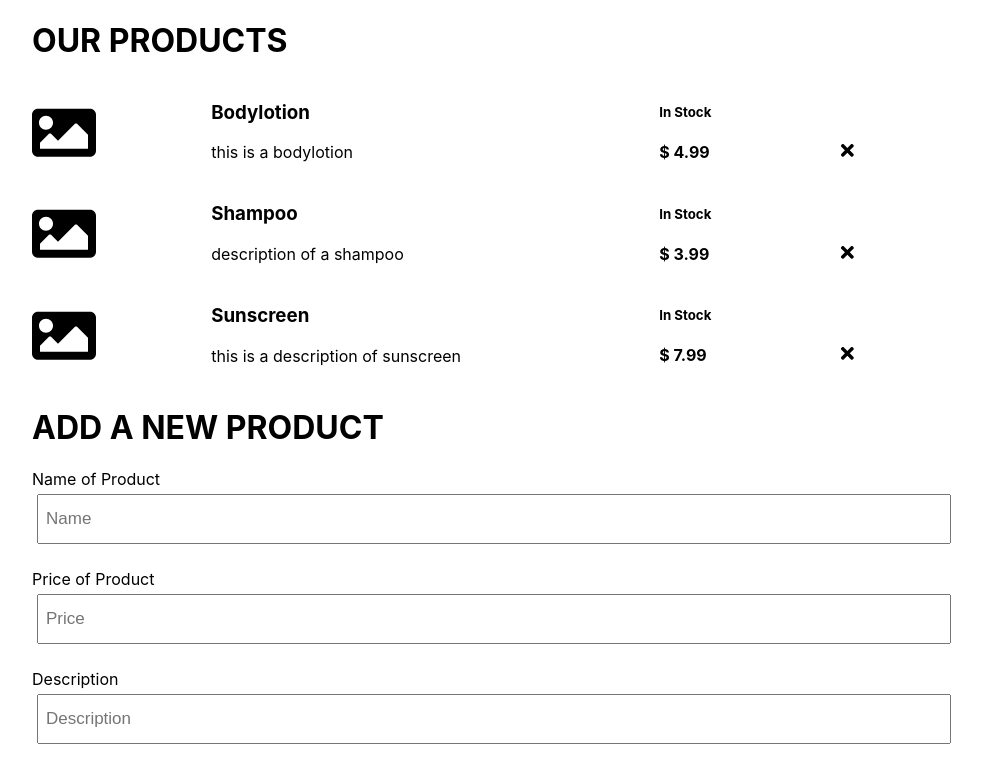
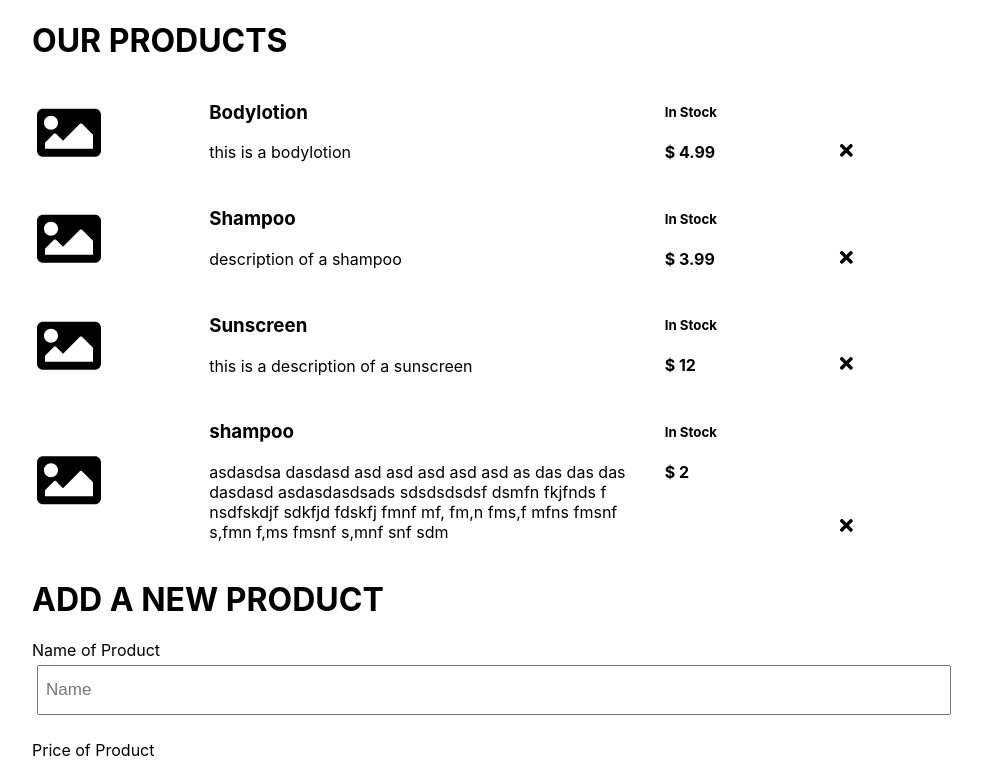
Before and after one commit to schuppli/product-page, a React (Create React App) app: page / in a window 1280 px wide. Shown: the top 764 px of the page, without its empty margins (160-1142 px from the left). Built offline with nearby package versions, Linux system fonts and the light colour scheme; data requests are answered from the project's data file.

Commit message:
added TODOs and some minor styling

```diff
--- a/db.json
+++ b/db.json
@@ -16,10 +16,17 @@
     },
     {
       "name": "Sunscreen",
-      "description": "this is a description of sunscreen",
-      "price": "7.99",
-      "stock": "6",
+      "description": "this is a description of a sunscreen",
+      "price": "12",
+      "stock": "14",
       "id": 5
+    },
+    {
+      "name": "shampoo",
+      "description": "asdasdsa dasdasd asd asd asd asd asd as das das das dasdasd asdasdasdsads sdsdsdsdsf dsmfn fkjfnds f nsdfskdjf sdkfjd fdskfj fmnf mf, fm,n fms,f mfns fmsnf s,fmn f,ms fmsnf s,mnf snf sdm",
+      "price": "2",
+      "stock": "3",
+      "id": 6
     }
   ]
 }
--- a/src/App.js
+++ b/src/App.js
@@ -49,7 +49,6 @@ function App() {
 
   return (
     <div className="App">
-
       <Products products={products} onDelete={deleteProduct} />
       <AddProduct onAdd={addProduct} />
     </div>
--- a/src/components/AddProduct.js
+++ b/src/components/AddProduct.js
@@ -27,11 +27,11 @@ const AddProduct = ({ onAdd }) => {
         setStock('')
     }
 
+    //TODO: add validation
     return (
         <div>
             <h1>ADD A NEW PRODUCT</h1>
             <form className="addProduct" onSubmit={onSubmit}>
-
                 <div class='formControl'>
                     <label htmlFor="productName" id='labelName'>Name of Product</label>
                     <input
--- a/src/components/Product.js
+++ b/src/components/Product.js
@@ -1,6 +1,8 @@
 import React from 'react'
 import { FaImage, FaTimes } from 'react-icons/fa'
 
+//TODO: handle overflow for long descriptions, maybe even hide description until user clicks on the item
+//
 const Product = ({ product, onDelete }) => {
     return (
         <div className="product">
--- a/src/index.css
+++ b/src/index.css
@@ -19,6 +19,7 @@ code {
 .product {
   display: flex;
   justify-content: space-around;
+  margin: 5px;
 }
 
 .productImage {
@@ -27,8 +28,9 @@ code {
 }
 
 .productText {
-  /* background-color: aliceblue; */
+  /*background-color: aliceblue;*/
   width: 50%;
+  margin: 0 25px 0 0;
 }
 
 .productInfo {
```
